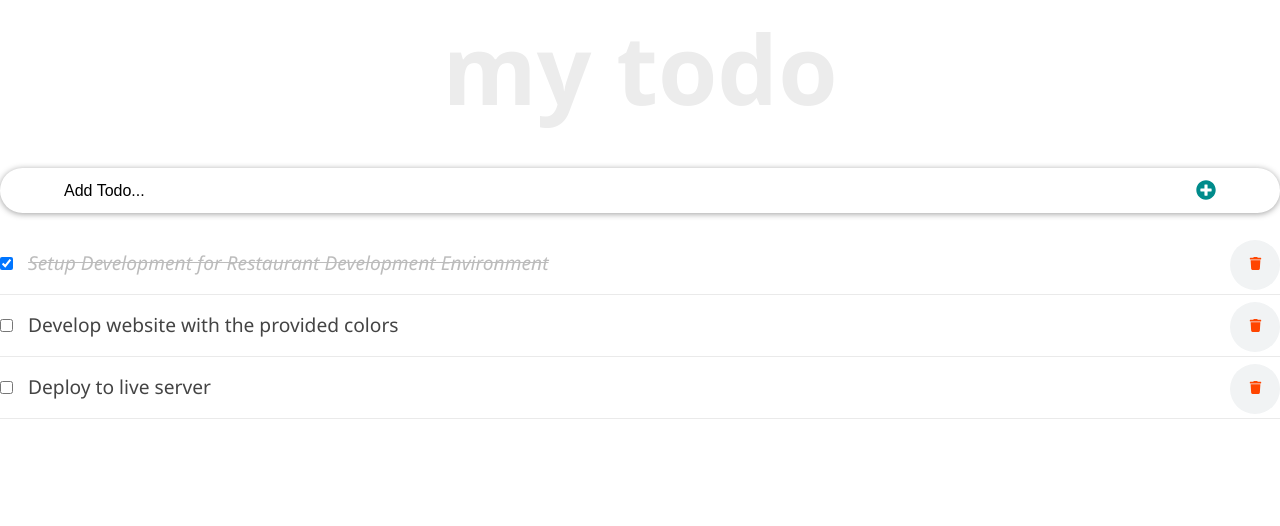
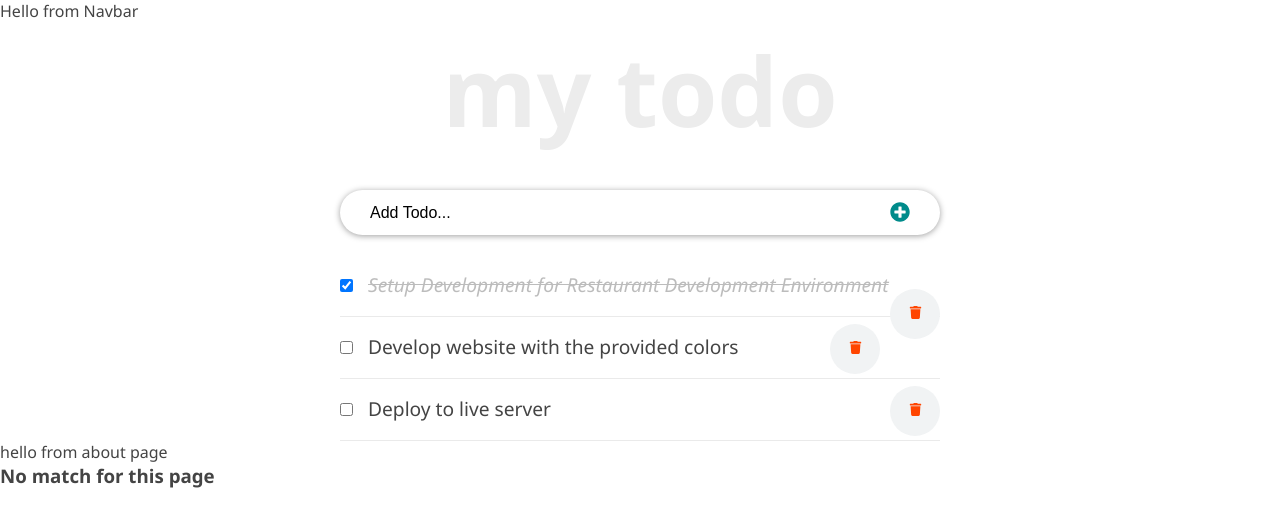
Before and after one commit to akos29/todo, a React (Create React App) app: page / in a window 1280 px wide. Shown: the top 526 px of the page. Built offline with nearby package versions, Linux system fonts and the light colour scheme.

Commit message:
Add refactoring of class based components to function based components

```diff
--- /dev/null
+++ b/src/components/Navbar.js
@@ -0,0 +1,4 @@
+import React from 'react';
+
+const Navbar = () => <div>Hello from Navbar</div>;
+export default Navbar;
--- a/src/components/TodoContainer.js
+++ b/src/components/TodoContainer.js
@@ -1,13 +1,16 @@
 /* eslint-disable */
-import React from 'react';
+import React, { useState } from 'react';
+import { Route, Router, Routes } from 'react-router-dom';
 import { v4 as uuidv4 } from 'uuid';
 import TodoList from './TodoList';
 import Header from './Header';
 import InputTodo from './InputTodo';
+import About from '../pages/About';
+import NoMatch from '../pages/NoMatch';
+import Navbar from './Navbar';
 
-class TodoContainer extends React.Component {
-	state = {
-	  todos: [
+const TodoContainer = () =>{
+  const [todos, setTodos] = useState([
     {
       id: uuidv4(),
       title: 'Setup Development for Restaurant Development Environment',
@@ -23,13 +26,11 @@ class TodoContainer extends React.Component {
       title: 'Deploy to live server',
       completed: false,
     },
-	  ],
-	}
+  ])
 
-	render() {
  const handleChange = (id) => {
-	    this.setState((prevState) => ({
-	      todos: this.state.todos.map((todo) => {
+    setTodos(prevState =>
+        prevState.map(todo => {
           if (todo.id === id) {
             return {
               ...todo,
@@ -37,37 +38,52 @@ class TodoContainer extends React.Component {
             };
           }
         return todo;
+      })
+    )
+  }
+
+  const delTodo = id => {
+    setTodos([
+        ...todos.filter(todo =>{
+          return todo.id !== id
         }),
-	    }));
+    ])
   };
 
-	  const delTodo = (id) => {
-	    this.setState({
-	      todos: [
-	        ...this.state.todos.filter((todo) => todo.id !== id),
-	      ],
-	    });
-	  };
-
-	  const addTodoItem = (title) => {
+  const addTodoItem = title => {
     const newTodo = {
       id: uuidv4(),
       title,
       completed: false,
-	    };
-
-	    this.setState({
-	      todos: [...this.state.todos, newTodo],
-	    });
+    }
+    setTodos([...todos, newTodo]);
   };
 
   return (
     <>
+    {/* <Router>
+
+      <Routes >
+         <Route exact path='/'> */}
+        <Navbar />
+        <div className='container'>
             <Header />
             <InputTodo addTodo={addTodoItem} />
-    <TodoList todos={this.state.todos} handleChangeProps={handleChange} delTodo={delTodo} />
+            <TodoList todos={todos} handleChangeProps={handleChange} delTodo={delTodo} />
+          </div>
+        {/* </Route> */}
+        {/* <Route path='/about'> */}
+          <About />
+        {/* </Route> */}
+        {/* <Route path='*'> */}
+          <NoMatch />
+        {/* </Route> */}
+      {/* </Routes> */}
+
+      {/* </Router> */}
     </>
+
     );
   }
-}
+
 export default TodoContainer;
--- a/src/components/TodoItem.js
+++ b/src/components/TodoItem.js
@@ -1,9 +1,9 @@
-import React, { Component } from 'react';
+import React from 'react';
 import { FaTrash } from 'react-icons/fa';
 import style from './TodoItem.module.css';
 /* eslint-disable */
-export default class TodoItem extends Component {
-  render() {
+const TodoItem = (props) => {
+
   const completedStyle = {
     fontStyle: 'italic',
     color: '#595959',
@@ -15,18 +15,19 @@ export default class TodoItem extends Component {
     console.log("first");
   };
 
-    const { completed, id, title } = this.props.todo;
+  const { completed, id, title } = props.todo;
   return (
     <>
       <li className={style.item}>
-          <input className={style.checkbox} type="checkbox" checked={completed} onChange={() => this.props.handleChangeProps(id)} />
+        <input className={style.checkbox} type="checkbox" checked={completed} onChange={() => props.handleChangeProps(id)} />
         <span style={completed ? completedStyle : null} onDoubleClick={handleEdit}>
           {title}
         </span>
-          <button className={style.trash} onClick={() => this.props.delTodo(id)}><FaTrash /></button>
+        <button className={style.trash} onClick={() => props.delTodo(id)}><FaTrash /></button>
       </li>
     </>
 
   );
 }
-}
+
+export default TodoItem;
--- a/src/components/TodoList.js
+++ b/src/components/TodoList.js
@@ -2,18 +2,19 @@
 import React, { PureComponent } from 'react';
 import TodoItem from './TodoItem';
 
-export class TodList extends PureComponent {
-  render() {
+const TodoList = (props) => {
   return (
     <div>
       <ul>
-          {this.props.todos.map((todo) => (
-            <TodoItem key={todo.id} todo={todo} handleChangeProps={this.props.handleChangeProps} delTodo={this.props.delTodo} />
+        {props.todos.map((todo) => (
+          <TodoItem key={todo.id} todo={todo} handleChangeProps={props.handleChangeProps} delTodo={props.delTodo} />
         ))}
       </ul>
     </div>
   );
 }
-}
 
-export default TodList;
+
+
+
+export default TodoList;
--- a/src/index.js
+++ b/src/index.js
@@ -1,5 +1,6 @@
 import React from 'react';
 import ReactDOM from 'react-dom/client';
+import { BrowserRouter } from 'react-router-dom';
 // component file
 import TodoContainer from './components/TodoContainer';
 
@@ -9,6 +10,8 @@ import './App.css';
 const root = ReactDOM.createRoot(document.getElementById('root'));
 root.render(
   <React.StrictMode>
-    <TodoContainer />
+    <BrowserRouter>
+      <TodoContainer />
+    </BrowserRouter>
   </React.StrictMode>,
 );
--- /dev/null
+++ b/src/pages/About.js
@@ -0,0 +1,4 @@
+import React from 'react';
+
+const About = () => <div>hello from about page</div>;
+export default About;
--- /dev/null
+++ b/src/pages/NoMatch.js
@@ -0,0 +1,8 @@
+import React from 'react';
+
+const NotMatch = () => (
+  <div>
+    <h3>No match for this page</h3>
+  </div>
+);
+export default NotMatch;
```
Lines whose indentation alone changed are shown as unchanged.
